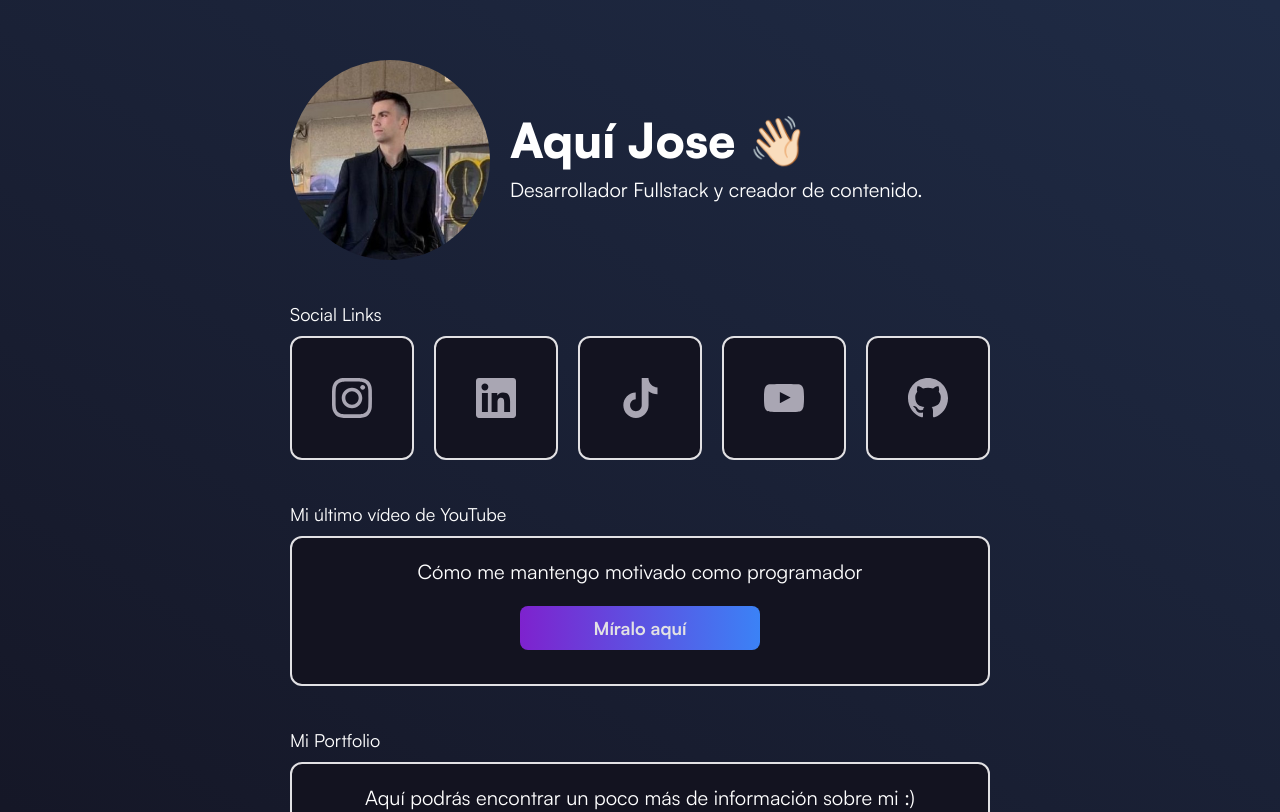
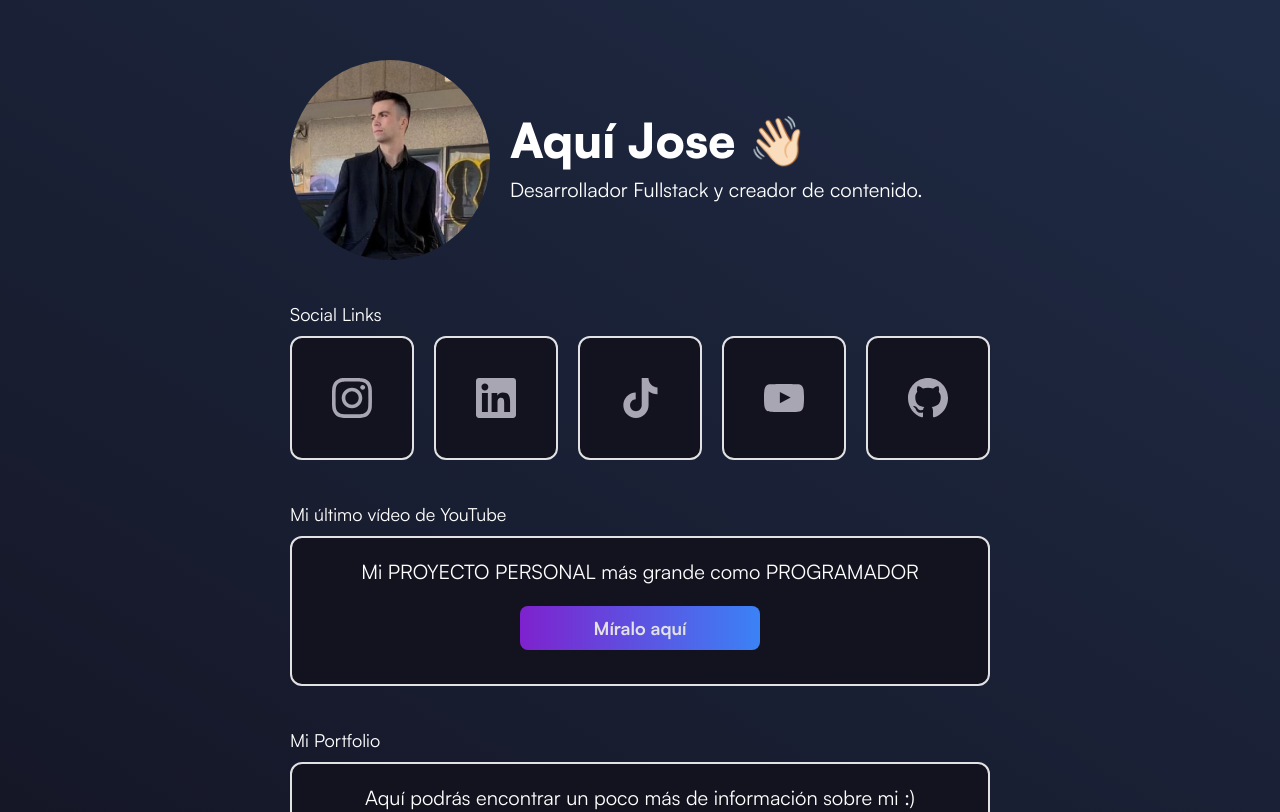
Before and after one commit to elrincondeldev/links-management, a Next.js app: page / in a window 1280 px wide. Shown: the top 812 px of the page. Built offline with nearby package versions, Linux system fonts and the light colour scheme.

Commit message:
new link

```diff
--- a/src/pages/index.tsx
+++ b/src/pages/index.tsx
@@ -19,9 +19,9 @@ export default function Home() {
               Mi último vídeo de YouTube
             </p>
             <LinkBox
-              title='Cómo me mantengo motivado como programador'
+              title='Mi PROYECTO PERSONAL más grande como PROGRAMADOR'
               buttonText='Míralo aquí'
-              link='https://linktw.in/LczudD'
+              link='https://infiniteurl.com/hackathon'
             />
           </section>
           <section>
@@ -65,9 +65,9 @@ export default function Home() {
                 Mi último vídeo de YouTube
               </p>
               <LinkBox
-                title='Cómo me mantengo motivado como programador'
+                title='Mi PROYECTO PERSONAL más grande como PROGRAMADOR'
                 buttonText='Míralo aquí'
-                link='https://linktw.in/LczudD'
+                link='https://infiniteurl.com/hackathon'
               />
             </section>
             <section>
```
